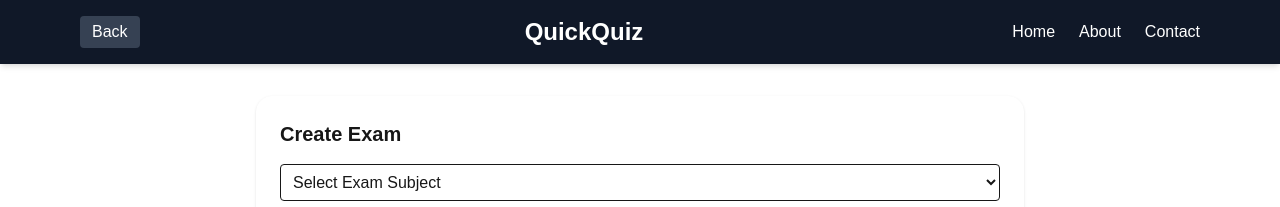
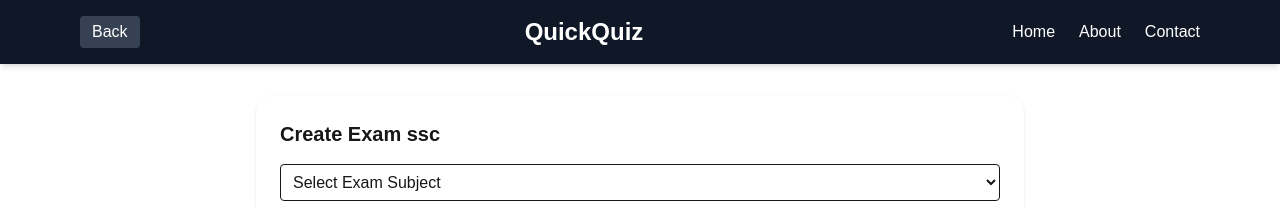
Before and after one commit to MuntasirMaruf/quickquiz_front, a Next.js app: page /teacher/add_ssc_question_cq in a window 1280 px wide. Shown: the top 207 px of the page. Built offline with nearby package versions, Linux system fonts and the light colour scheme.

Commit message:
mini update

```diff
--- a/app/(dashboard)/teacher/add_ssc_question_cq/page.tsx
+++ b/app/(dashboard)/teacher/add_ssc_question_cq/page.tsx
@@ -63,7 +63,7 @@
 
   return (
       <div className="max-w-3xl mx-auto mt-8 bg-white shadow rounded-2xl p-6">
-      <h1 className="text-xl font-semibold mb-4">Create Exam </h1>
+      <h1 className="text-xl font-semibold mb-4">Create Exam ssc </h1>
 
       <form onSubmit={handleSubmit}>
         <select
--- a/app/(dashboard)/teacher/create_exam_ssc/page.tsx
+++ b/app/(dashboard)/teacher/create_exam_ssc/page.tsx
@@ -45,6 +45,7 @@
 
   return (
      <div className="max-w-md mx-auto mt-6 border p-4 rounded">
+        <h1 className="text-xl font-semibold mb-4">Create Exam </h1>
             <form onSubmit={handleSubmit}>
                 {/* Dropdown for category */}
                 <select
```
